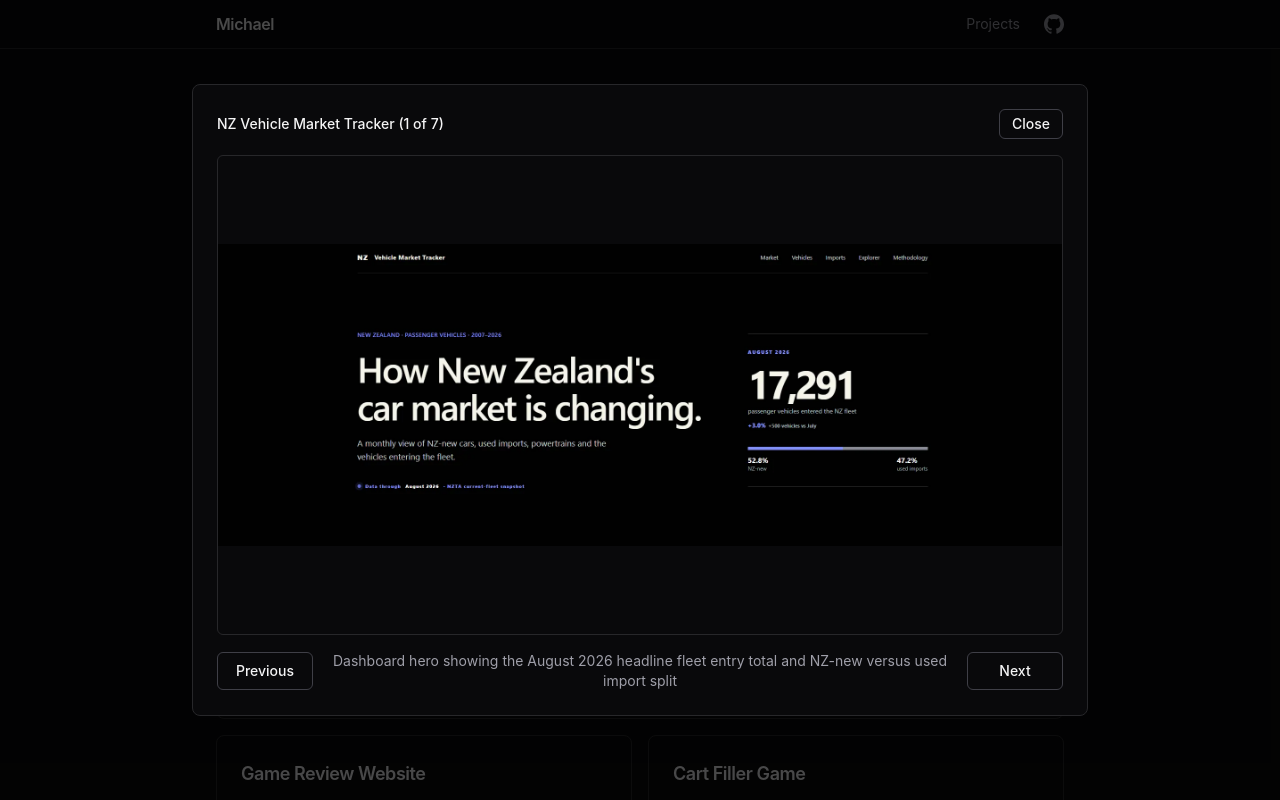
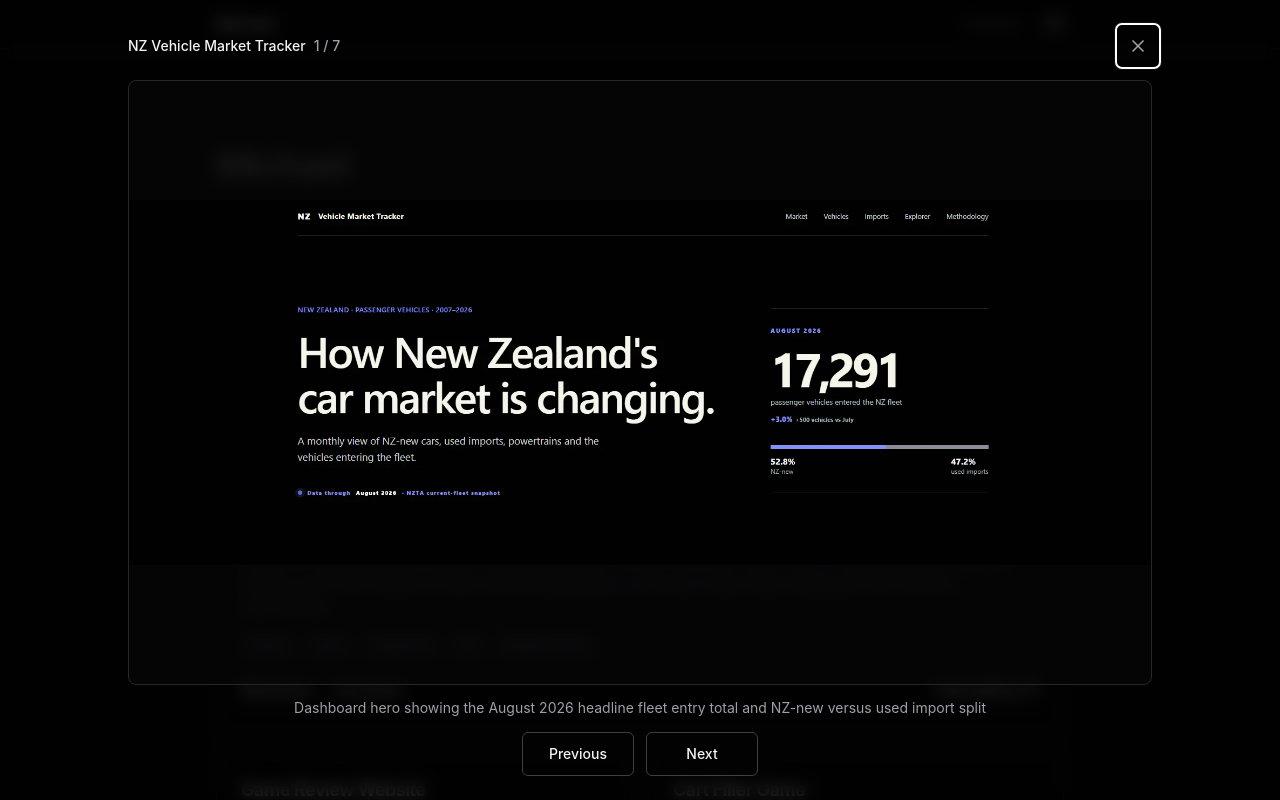
Before and after one commit to michaelocez/michaelocez.github.io, a React (Vite) app: page / in a window 1280 px wide. Both pictures are taken after a click on the element 640 px from the left and 604 px from the top of the page. Shown: the top 800 px of the page. Built offline with nearby package versions, Linux system fonts and the light colour scheme.

Commit message:
fix: rebuild project gallery modal and cards (#9)

```diff
--- a/src/components/GlobalSparks.tsx
+++ b/src/components/GlobalSparks.tsx
@@ -91,10 +91,10 @@ export function GlobalSparks() {
         raf = requestAnimationFrame(frame)
       }
     }
-    document.addEventListener('click', onClick)
+    document.addEventListener('click', onClick, true)
 
     return () => {
-      document.removeEventListener('click', onClick)
+      document.removeEventListener('click', onClick, true)
       window.removeEventListener('resize', resize)
       cancelAnimationFrame(raf)
       raf = 0
--- a/src/components/ImageModal.tsx
+++ b/src/components/ImageModal.tsx
@@ -7,6 +7,8 @@ interface ImageModalProps {
   onIndexChange: (index: number) => void
   onClose: () => void
 }
+
+const FOCUSABLE = 'button:not([disabled]), a[href]'
 
 export function ImageModal({
   project,
@@ -21,7 +23,14 @@ export function ImageModal({
 
   useEffect(() => {
     closeRef.current?.focus()
+    const previousOverflow = document.body.style.overflow
+    document.body.style.overflow = 'hidden'
+    return () => {
+      document.body.style.overflow = previousOverflow
+    }
+  }, [])
 
+  useEffect(() => {
     const onKeyDown = (event: KeyboardEvent) => {
       if (event.key === 'Escape') {
         onClose()
@@ -30,9 +39,7 @@ export function ImageModal({
       } else if (event.key === 'ArrowLeft') {
         onIndexChange((index - 1 + total) % total)
       } else if (event.key === 'Tab' && panelRef.current) {
-        const items = panelRef.current.querySelectorAll<HTMLElement>(
-          'button:not([disabled]), a[href]',
-        )
+        const items = panelRef.current.querySelectorAll<HTMLElement>(FOCUSABLE)
         const first = items[0]
         const last = items[items.length - 1]
         if (!first || !last) {
@@ -48,13 +55,7 @@ export function ImageModal({
       }
     }
     window.addEventListener('keydown', onKeyDown)
-
-    const previousOverflow = document.body.style.overflow
-    document.body.style.overflow = 'hidden'
-    return () => {
-      window.removeEventListener('keydown', onKeyDown)
-      document.body.style.overflow = previousOverflow
-    }
+    return () => window.removeEventListener('keydown', onKeyDown)
   }, [index, total, onIndexChange, onClose])
 
   if (!image) {
@@ -66,52 +67,72 @@ export function ImageModal({
       role="dialog"
       aria-modal="true"
       aria-label={`${project.title} screenshots`}
-      className="fixed inset-0 z-50 flex items-center justify-center p-4 sm:p-8"
+      onClick={onClose}
+      className="fixed inset-0 z-50 flex items-center justify-center p-3 sm:p-6"
     >
       <div
         aria-hidden="true"
-        onClick={onClose}
-        className="absolute inset-0 bg-black/70"
+        className="absolute inset-0 bg-black/80 backdrop-blur-sm"
       />
-      <div ref={panelRef} className="relative flex max-h-full w-full max-w-4xl flex-col rounded-lg border border-zinc-800 bg-zinc-950 p-4 sm:p-6">
-        <div className="mb-4 flex items-center justify-between gap-4">
-          <p className="text-sm font-medium text-zinc-100">
-            {project.title} ({index + 1} of {total})
+      <div
+        ref={panelRef}
+        onClick={(event) => event.stopPropagation()}
+        className="relative flex h-full max-h-full w-full max-w-5xl flex-col"
+      >
+        <div className="flex items-center justify-between gap-4">
+          <p className="min-w-0 truncate text-sm font-medium text-zinc-100">
+            {project.title}
+            <span className="ml-2 text-zinc-400">
+              {index + 1} / {total}
+            </span>
           </p>
           <button
             ref={closeRef}
             type="button"
             onClick={onClose}
             aria-label="Close screenshots"
-            className="rounded-md border border-zinc-700 px-3 py-1 text-sm font-medium text-zinc-100 hover:bg-zinc-900"
+            className="-mr-2 flex h-11 w-11 shrink-0 items-center justify-center rounded-md text-zinc-400 hover:bg-zinc-900 hover:text-zinc-100"
           >
-            Close
+            <svg
+              viewBox="0 0 24 24"
+              fill="none"
+              stroke="currentColor"
+              strokeWidth="2"
+              strokeLinecap="round"
+              aria-hidden="true"
+              className="h-5 w-5"
+            >
+              <path d="M6 6l12 12M18 6L6 18" />
+            </svg>
           </button>
         </div>
-        <div className="flex h-[50vh] items-center justify-center rounded-md border border-zinc-800 sm:h-[60vh]">
+
+        <div className="mt-3 flex min-h-0 flex-1 items-center justify-center overflow-hidden rounded-lg border border-zinc-800 bg-zinc-950/60">
           <img
             src={image.src}
             alt={image.alt}
-            className="h-full w-full object-contain"
+            className="max-h-full max-w-full object-contain"
           />
         </div>
-        <div className="mt-4 flex items-center gap-4">
+
+        <p className="mt-3 text-center text-sm leading-relaxed text-zinc-400">
+          {image.alt}
+        </p>
+
+        <div className="mt-3 flex items-center justify-center gap-3">
           <button
             type="button"
             onClick={() => onIndexChange((index - 1 + total) % total)}
             aria-label="Previous screenshot"
-            className="w-24 shrink-0 rounded-md border border-zinc-700 px-4 py-2 text-sm font-medium text-zinc-100 hover:bg-zinc-900"
+            className="flex h-11 w-28 items-center justify-center rounded-md border border-zinc-700 text-sm font-medium text-zinc-100 hover:bg-zinc-900"
           >
             Previous
           </button>
-          <p className="min-w-0 flex-1 text-center text-sm text-zinc-400">
-            {image.alt}
-          </p>
           <button
             type="button"
             onClick={() => onIndexChange((index + 1) % total)}
             aria-label="Next screenshot"
-            className="w-24 shrink-0 rounded-md border border-zinc-700 px-4 py-2 text-sm font-medium text-zinc-100 hover:bg-zinc-900"
+            className="flex h-11 w-28 items-center justify-center rounded-md border border-zinc-700 text-sm font-medium text-zinc-100 hover:bg-zinc-900"
           >
             Next
           </button>
--- a/src/components/Projects.tsx
+++ b/src/components/Projects.tsx
@@ -1,9 +1,10 @@
 import { useEffect, useRef, useState } from 'react'
-import type { KeyboardEvent as ReactKeyboardEvent, MouseEvent as ReactMouseEvent } from 'react'
+import type { MouseEvent as ReactMouseEvent } from 'react'
 import { createPortal } from 'react-dom'
 import type { Project } from '@/content/portfolio'
 import { projects } from '@/content/portfolio'
 import { useSpotlight } from '@/hooks/useSpotlight'
+import { cn } from '@/lib/utils'
 import { ImageModal } from './ImageModal'
 import { Reveal } from './Reveal'
 import { Section } from './Section'
@@ -25,40 +26,31 @@ function ProjectCard({
   const hasGallery = project.images.length > 0
   const spotRef = useSpotlight<HTMLElement>()
 
+  const open = () => {
+    const hoverCapable = window.matchMedia(
+      '(hover: hover) and (pointer: fine)',
+    ).matches
+    onOpen(project, hoverCapable ? GALLERY_OPEN_DELAY_MS : 0)
+  }
+
   const handleClick = (event: ReactMouseEvent) => {
-    if ((event.target as HTMLElement).closest('a')) {
+    const target = event.target as HTMLElement
+    if (target.closest('a') || target.closest('button')) {
       return
     }
     if (hasGallery) {
-      onOpen(project, GALLERY_OPEN_DELAY_MS)
-    }
-  }
-
-  const handleKeyDown = (event: ReactKeyboardEvent) => {
-    if (!hasGallery || event.target !== event.currentTarget) {
-      return
-    }
-    if (event.key === 'Enter' || event.key === ' ') {
-      event.preventDefault()
-      onOpen(project, 0)
+      open()
     }
   }
 
   return (
     <article
       ref={hasGallery ? spotRef : undefined}
-      onClick={handleClick}
-      onKeyDown={handleKeyDown}
-      role={hasGallery ? 'button' : undefined}
-      tabIndex={hasGallery ? 0 : undefined}
-      aria-label={
-        hasGallery ? `Open screenshots for ${project.title}` : undefined
-      }
-      className={
-        hasGallery
-          ? 'spotlight flex cursor-pointer flex-col rounded-lg border border-zinc-800 bg-zinc-950 p-5 hover:border-zinc-600 focus-visible:outline-2 focus-visible:outline-offset-2 focus-visible:outline-zinc-100 sm:p-6'
-          : 'flex flex-col rounded-lg border border-zinc-800 bg-zinc-950 p-5 sm:p-6'
-      }
+      onClick={hasGallery ? handleClick : undefined}
+      className={cn(
+        'flex flex-col rounded-lg border border-zinc-800 bg-zinc-950 p-5 sm:p-6',
+        hasGallery && 'spotlight cursor-pointer hover:border-zinc-600',
+      )}
     >
       <h3 className="text-lg font-semibold tracking-tight">{project.title}</h3>
       <p className="mt-2 text-sm leading-relaxed text-zinc-400">
@@ -77,19 +69,28 @@ function ProjectCard({
           </li>
         ))}
       </ul>
-      {project.links.length > 0 && (
-        <div className="mt-4 flex flex-wrap gap-x-5 gap-y-2 text-sm font-medium">
+      {(project.links.length > 0 || hasGallery) && (
+        <div className="mt-2 flex flex-wrap items-center gap-x-5 text-sm font-medium">
           {project.links.map((link) => (
             <a
               key={link.label}
               href={link.url}
               target="_blank"
               rel="noreferrer"
-              className="text-zinc-100 underline underline-offset-4 hover:text-zinc-400"
+              className="inline-flex h-11 items-center text-zinc-100 underline underline-offset-4 hover:text-zinc-400"
             >
               {link.label}
             </a>
           ))}
+          {hasGallery && (
+            <button
+              type="button"
+              onClick={open}
+              className="ml-auto inline-flex h-11 items-center text-zinc-100 underline underline-offset-4 hover:text-zinc-400"
+            >
+              View gallery ({project.images.length})
+            </button>
+          )}
         </div>
       )}
     </article>
```
